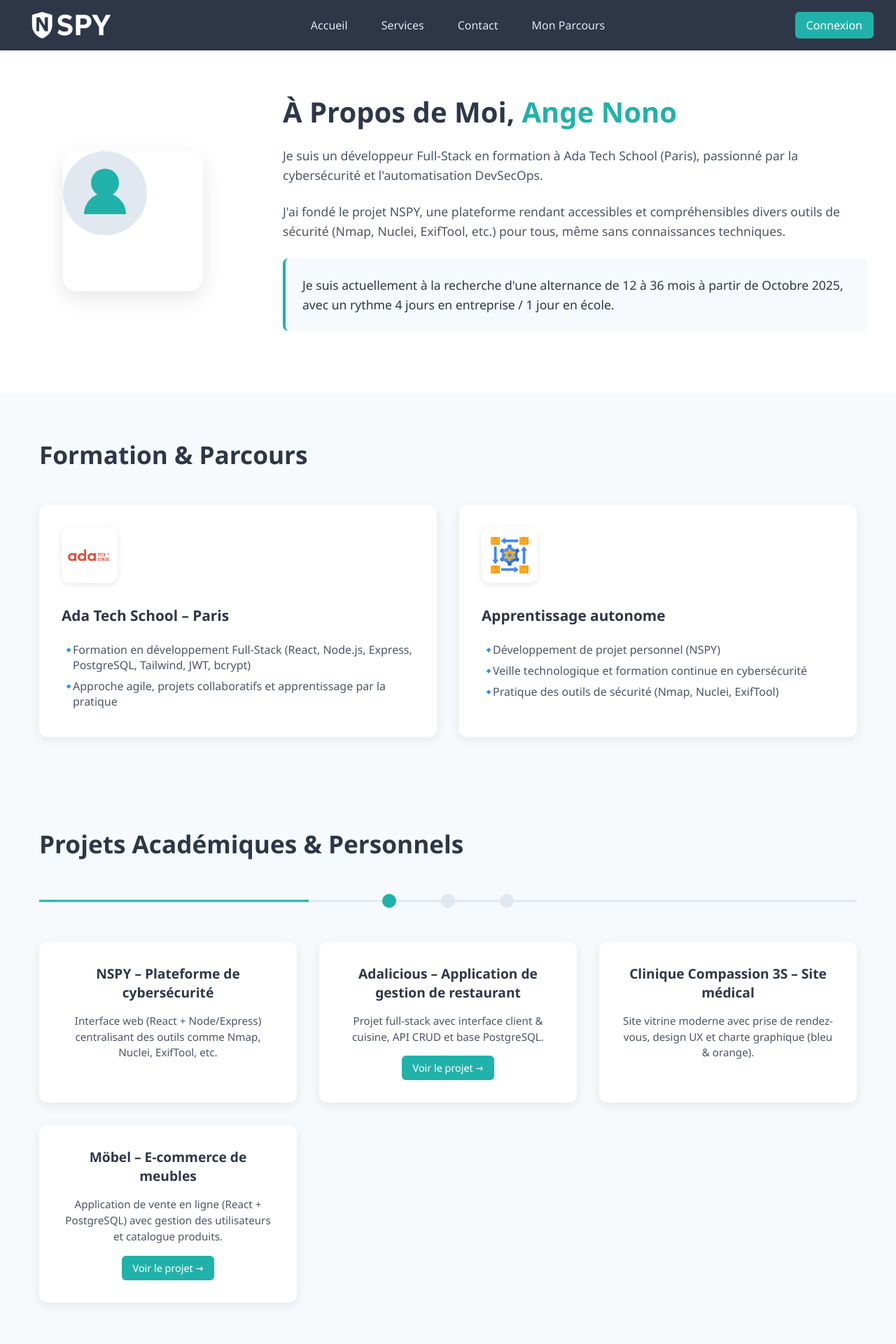
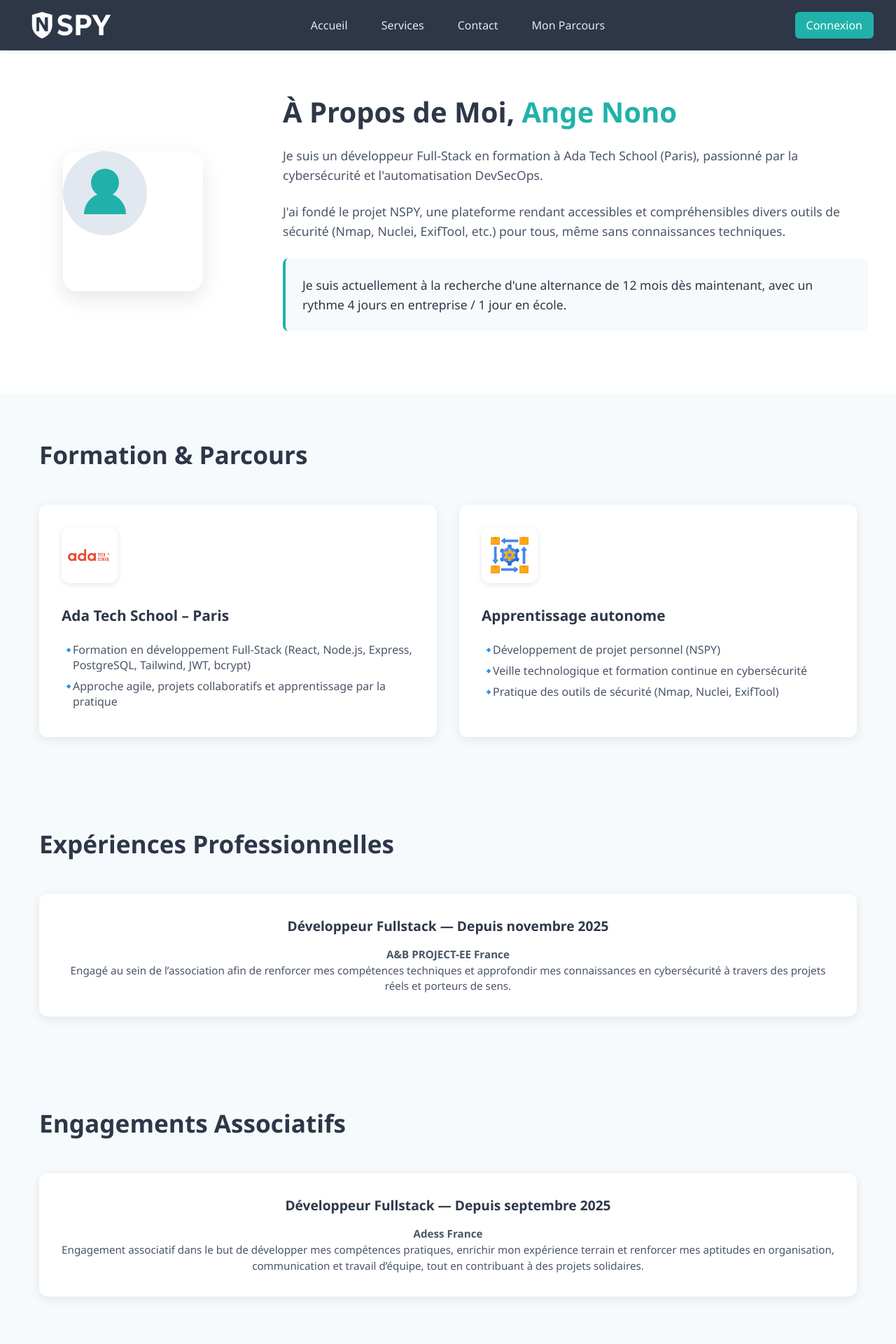
Before and after one commit to Ange-web/ProjetPersonnel, a React (Vite) app: page /parcours in a window 1280 px wide. Shown: the top 1920 px of the page at 70% size. Built offline with nearby package versions, Linux system fonts and the light colour scheme.

Commit message:
Add professional and associative experiences to parcours page

```diff
--- a/src/assets/components/parcours/parcours.jsx
+++ b/src/assets/components/parcours/parcours.jsx
@@ -32,8 +32,8 @@
               divers outils de sécurité (Nmap, Nuclei, ExifTool, etc.) pour tous, même sans connaissances techniques.
             </p>
             <p className="highlight-text">
-              Je suis actuellement à la recherche d'une alternance de 12 à 36 mois à partir de
-              Octobre 2025, avec un rythme 4 jours en entreprise / 1 jour en école.
+              Je suis actuellement à la recherche d'une alternance de 12 mois dès
+              maintenant, avec un rythme 4 jours en entreprise / 1 jour en école.
             </p>
           </div>
         </div>
@@ -64,6 +64,41 @@
                 <li>Veille technologique et formation continue en cybersécurité</li>
                 <li>Pratique des outils de sécurité (Nmap, Nuclei, ExifTool)</li>
               </ul>
+            </div>
+          </div>
+        </div>
+      </section>
+
+      {/* Section Expériences Professionnelles */}
+      <section className="projects-section">
+        <div className="container">
+          <h2>Expériences Professionnelles</h2>
+          <div className="projects-grid">
+            <div className="project-card">
+              <h3>Développeur Fullstack — Depuis novembre 2025</h3>
+              <p><strong>A&B PROJECT-EE France</strong></p>
+              <p>
+                Engagé au sein de l’association afin de renforcer mes compétences techniques et approfondir mes
+                connaissances en cybersécurité à travers des projets réels et porteurs de sens.
+              </p>
+            </div>
+          </div>
+        </div>
+      </section>
+
+      {/* Section Engagements Associatifs */}
+      <section className="projects-section">
+        <div className="container">
+          <h2>Engagements Associatifs</h2>
+          <div className="projects-grid">
+            <div className="project-card">
+              <h3>Développeur Fullstack — Depuis septembre 2025</h3>
+              <p><strong>Adess France</strong></p>
+              <p>
+                Engagement associatif dans le but de développer mes compétences pratiques, enrichir mon expérience terrain
+                et renforcer mes aptitudes en organisation, communication et travail d’équipe, tout en contribuant à des
+                projets solidaires.
+              </p>
             </div>
           </div>
         </div>
```
